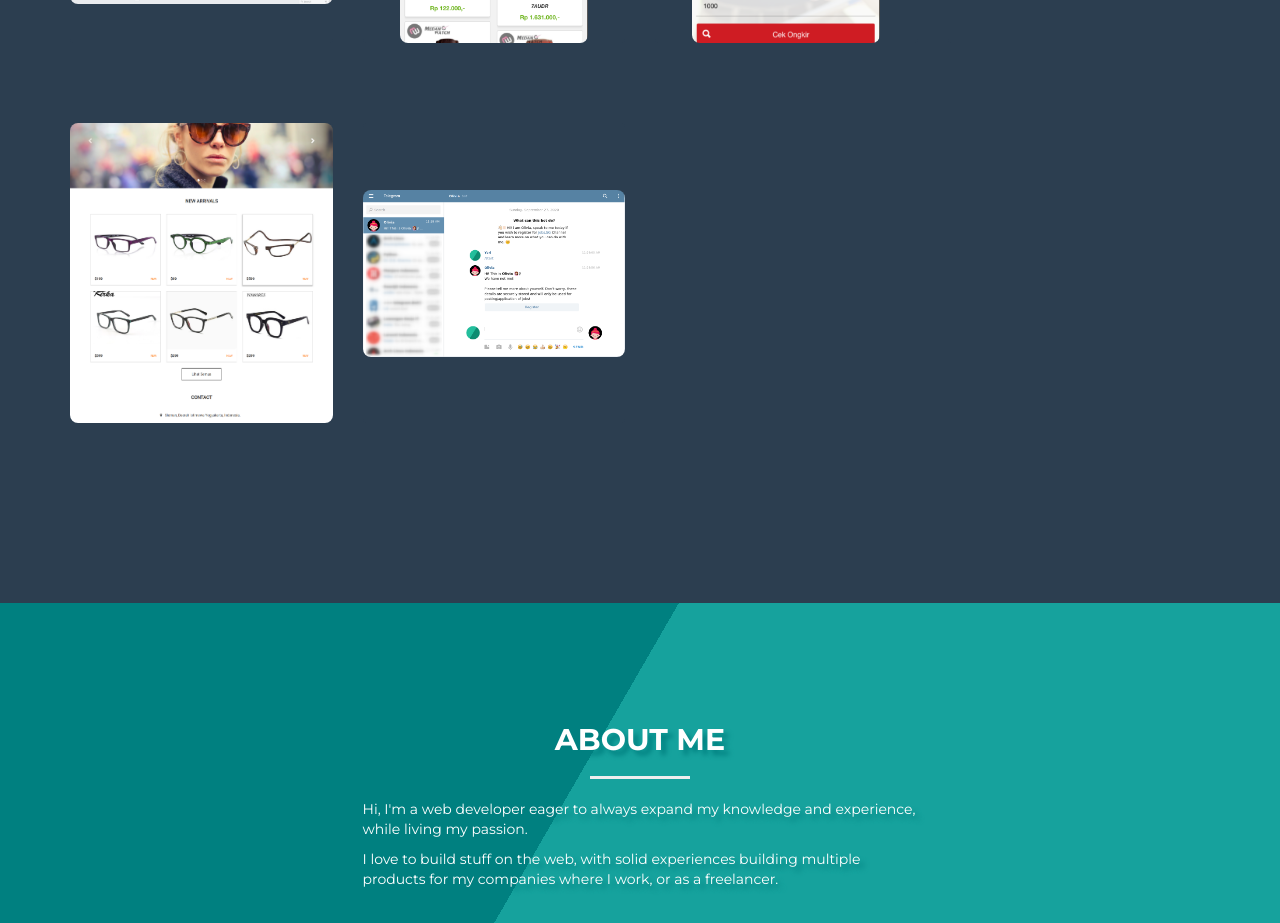
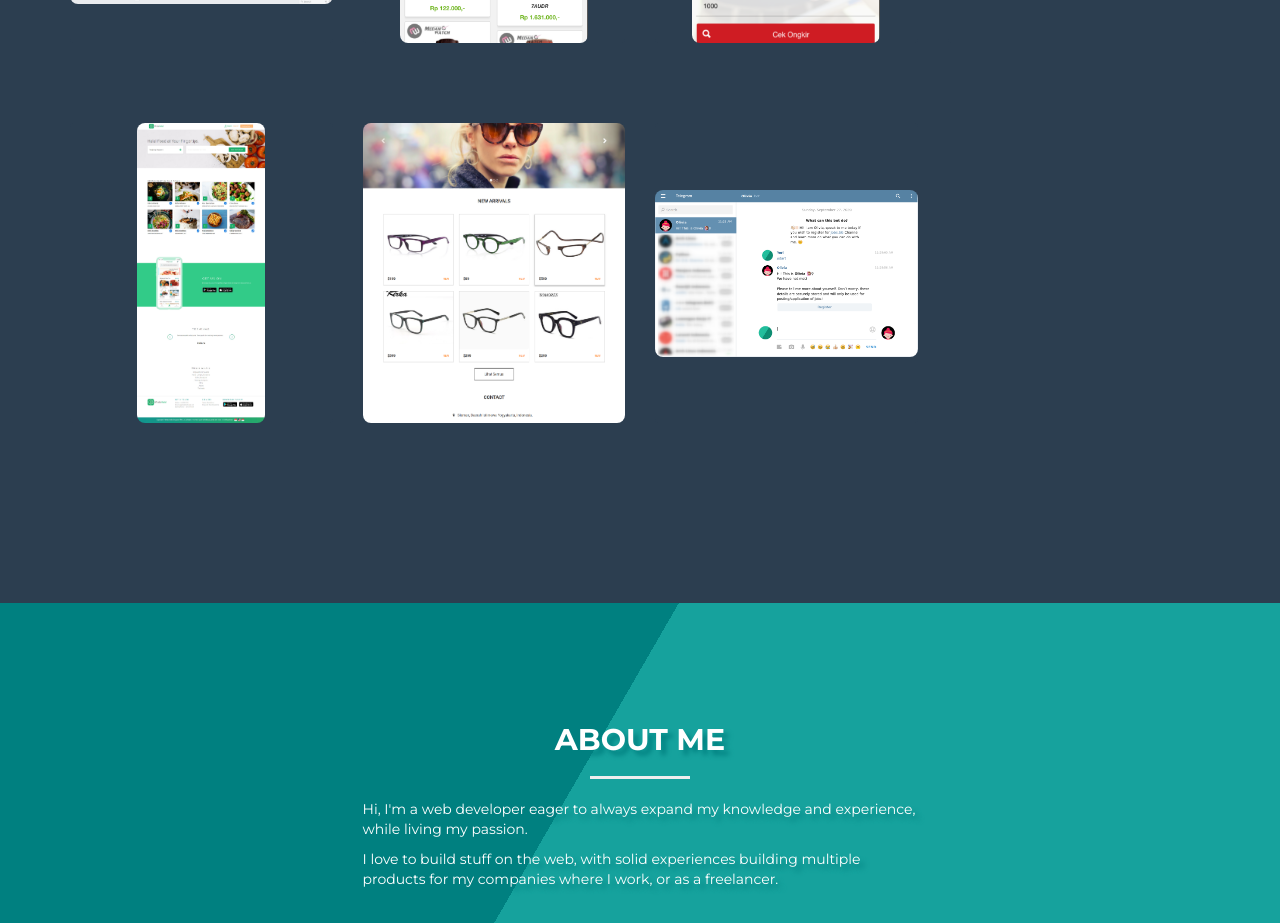
Before and after one commit to pirey/portofolio, a React (Create React App) app: page / in a window 1280 px wide. Shown: the part 1700-2623 px from the top of the page. Built offline with nearby package versions, Linux system fonts and the light colour scheme.

Commit message:
add new portofolio

```diff
--- a/src/App.js
+++ b/src/App.js
@@ -1,13 +1,13 @@
 import React from 'react'
 import { HashRouter, Switch, Route } from 'react-router-dom'
 import Main from './Main'
-import PortoDetail from './PortoDetail'
+import PortofolioDetail from './PortofolioDetail'
 
 const App = () => {
   return (
     <HashRouter>
       <Switch>
-        <Route path="/porto/:index" exact component={PortoDetail} />
+        <Route path="/portofolio/:title" exact component={PortofolioDetail} />
         <Route path="/" exact component={Main} />
       </Switch>
     </HashRouter>
--- a/src/Main.js
+++ b/src/Main.js
@@ -1,6 +1,6 @@
 import React from 'react'
 import Avatar from './Avatar'
-import PortoList from './PortoList'
+import PortofolioList from './PortofolioList'
 import About from './About'
 import Social from './Social'
 import Footer from './Footer'
@@ -9,7 +9,7 @@ const App = () => {
   return (
     <div>
       <Avatar />
-      <PortoList />
+      <PortofolioList />
       <About />
       <Social />
       <Footer />
--- a/src/PortoDetail.js
+++ b/src/PortofolioDetail.js
@@ -1,6 +1,11 @@
 import React from 'react'
-import { Link } from 'react-router-dom'
 import projects from './projects'
+
+function findProjectByTitle(projects, title) {
+  return projects.find((item) => {
+    return item.title === title
+  })
+}
 
 const ProjectLinks = props => {
   const { links } = props
@@ -18,16 +23,44 @@ const ProjectLinks = props => {
   )
 }
 
-const PortoDetail = props => {
+const ProjectImage = props => {
+  const { image } = props
+  return (
+    <a
+      href={image.src}
+      rel="noopener noreferrer"
+      target="_blank"
+      className="col-xs-12 col-sm-6 col-md-6"
+    >
+      <div className="thumbnail">
+        <div className="thumbnail-img-wrap">
+          <img
+            src={image.src}
+            alt={image.src}
+            className={image.orientation}
+          />
+        </div>
+        <div className="thumbnail-overlay hidden-xs">
+          <p className="b">{image.alt ? image.alt : 'View Image'}</p>
+        </div>
+        {image.alt ? (
+          <p className="title visible-xs">{image.alt}</p>
+        ) : null}
+      </div>
+    </a>
+  )
+}
+
+const PortofolioDetail = props => {
   const { history } = props
-  const { index } = props.match.params
-  const project = projects[index]
+  const { title } = props.match.params
+  const project = findProjectByTitle(projects, decodeURI(title))
 
   const goBack = () => {
     history.goBack()
   }
   return (
-    <section className="porto text-center">
+    <section className="portofolio text-center">
       <div className="container">
         <h2 className="b">{project.title}</h2>
         <hr />
@@ -41,7 +74,7 @@ const PortoDetail = props => {
           <div className="row">
             <div className="col-xs-10 col-xs-offset-1 col-sm-offset-3 col-sm-6">
               {project.tags.map(tag => (
-                <span className="label label-default">{tag}</span>
+                <span key={tag} className="label label-default">{tag}</span>
               ))}
             </div>
           </div>
@@ -52,41 +85,19 @@ const PortoDetail = props => {
         <br />
         <br />
         <div className="row">
-          {project.images.map((img, index) => {
+          {project.images.map((image, index) => {
             return (
-              <a
-                key={`${img.src}-${index}`}
-                href={img.src}
-                rel="noopener noreferrer"
-                target="_blank"
-                className="col-xs-12 col-sm-6 col-md-6"
-              >
-                <div className="thumbnail">
-                  <div className="thumbnail-img-wrap">
-                    <img
-                      src={img.src}
-                      alt={img.src}
-                      className={img.orientation}
-                    />
-                  </div>
-                  <div className="thumbnail-overlay hidden-xs">
-                    <p className="b">{img.alt ? img.alt : 'View Image'}</p>
-                  </div>
-                  {img.alt ? (
-                    <p className="title visible-xs">{img.alt}</p>
-                  ) : null}
-                </div>
-              </a>
+              <ProjectImage key={`${image.src}-${index}`} image={image} />
             )
           })}
         </div>
         <br />
-        <Link onClick={goBack} className="btn btn-outline">
+        <button onClick={goBack} className="btn btn-outline">
           View Other Projects
-        </Link>
+        </button>
       </div>
     </section>
   )
 }
 
-export default PortoDetail
+export default PortofolioDetail
--- a/src/PortoList.js
+++ b/src/PortofolioList.js
@@ -2,7 +2,7 @@ import React from 'react'
 import { Link } from 'react-router-dom'
 import projects from './projects'
 
-const PortoListItem = props => {
+const PortofolioListItem = props => {
   const { item } = props
   const { images, title } = item
   const { src, orientation } = images[0]
@@ -19,9 +19,9 @@ const PortoListItem = props => {
   )
 }
 
-const PortoList = () => {
+const PortofolioList = () => {
   return (
-    <section className="porto text-center">
+    <section className="portofolio text-center">
       <div className="container">
         <h2 className="b">Some of my works</h2>
         <hr />
@@ -32,9 +32,9 @@ const PortoList = () => {
               <Link
                 key={`${item.title}-${index}`}
                 className="col-xs-12 col-sm-4 col-md-3"
-                to={`/porto/${index}`}
+                to={`/portofolio/${encodeURI(item.title)}`}
               >
-                <PortoListItem item={item} />
+                <PortofolioListItem item={item} />
               </Link>
             )
           })}
@@ -44,4 +44,4 @@ const PortoList = () => {
   )
 }
 
-export default PortoList
+export default PortofolioList
--- a/src/css/style.css
+++ b/src/css/style.css
@@ -83,7 +83,7 @@ hr {
   padding: 100px 0;
 }
 
-.porto p,
+.portofolio p,
 .about p {
   text-transform: initial;
 }
@@ -101,13 +101,13 @@ hr {
   width: 100%;
 }
 
-.porto {
+.portofolio {
   padding: 100px 0;
   background: #2c3e50;
   color: white;
 }
 
-.porto .thumbnail {
+.portofolio .thumbnail {
   border: none;
   cursor: pointer;
   transition: all 0.3s ease;
@@ -116,12 +116,12 @@ hr {
   background: #2c3e50;
 }
 
-.porto .thumbnail:hover {
+.portofolio .thumbnail:hover {
   transform: translateY(-5px);
   /* box-shadow: 0 0 3px 3px rgba(0,0,0,.1); */
 }
 
-.porto .thumbnail .thumbnail-overlay {
+.portofolio .thumbnail .thumbnail-overlay {
   opacity: 0;
   position: absolute;
   top: 0;
@@ -137,11 +137,11 @@ hr {
   color: white;
 }
 
-.porto .thumbnail:hover .thumbnail-overlay {
+.portofolio .thumbnail:hover .thumbnail-overlay {
   opacity: 0.9;
 }
 
-.porto .thumbnail-img-wrap {
+.portofolio .thumbnail-img-wrap {
   height: 300px;
   overflow: hidden;
   display: flex;
@@ -150,34 +150,34 @@ hr {
   align-items: center;
 }
 
-.porto .thumbnail:hover .title,
-.porto .thumbnail .title {
+.portofolio .thumbnail:hover .title,
+.portofolio .thumbnail .title {
   text-decoration: none;
   color: white;
   margin-top: 20px;
 }
 
 @media (max-width: 768px) {
-  .porto .thumbnail {
+  .portofolio .thumbnail {
     margin-bottom: 50px;
   }
-  .porto .thumbnail-img-wrap {
+  .portofolio .thumbnail-img-wrap {
     height: initial;
   }
 }
 
-.porto .thumbnail img {
+.portofolio .thumbnail img {
   width: 100%;
   height: auto;
   border-radius: 8px;
 }
 
-.porto .thumbnail img.portrait {
+.portofolio .thumbnail img.portrait {
   width: auto;
   height: 100%;
 }
 
-.porto .label {
+.portofolio .label {
   display: inline-block;
   padding-top: 5px;
   margin-bottom: 5px;
--- a/src/projects.js
+++ b/src/projects.js
@@ -168,6 +168,19 @@ const projects = [
     ]
   },
   {
+    title: 'WhatsHalal Food Delivery Service',
+    tags: ['javascript', 'api integration', 'reactjs'],
+    description:
+      'Front page for WhatsHalal food delivery service.',
+    images: [
+      {
+        orientation: 'portrait',
+        alt: 'Home Page',
+        src: require('./img/projects/wh-consumer-web/whatshalal-consumer-web.jpg')
+      }
+    ]
+  },
+  {
     title: 'Uruglasses',
     tags: ['javascript', 'api integration', 'reactjs', 'instagram', 'firebase'],
     description: 'An online shop to sell products from instagram posts.',
```
Also changed, not shown: src/img/projects/wh-consumer-web/whatshalal-consumer-web.jpg (added).
